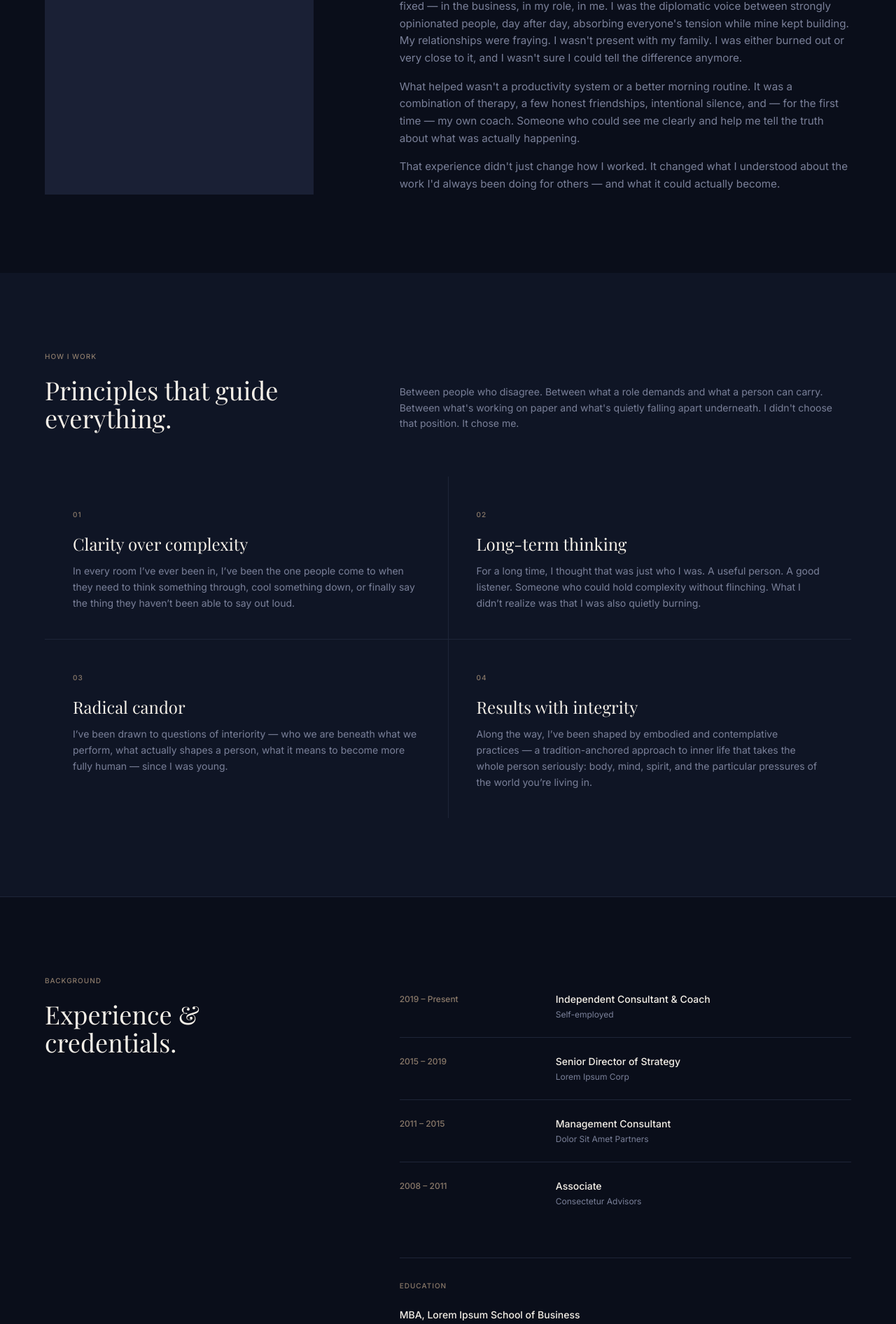
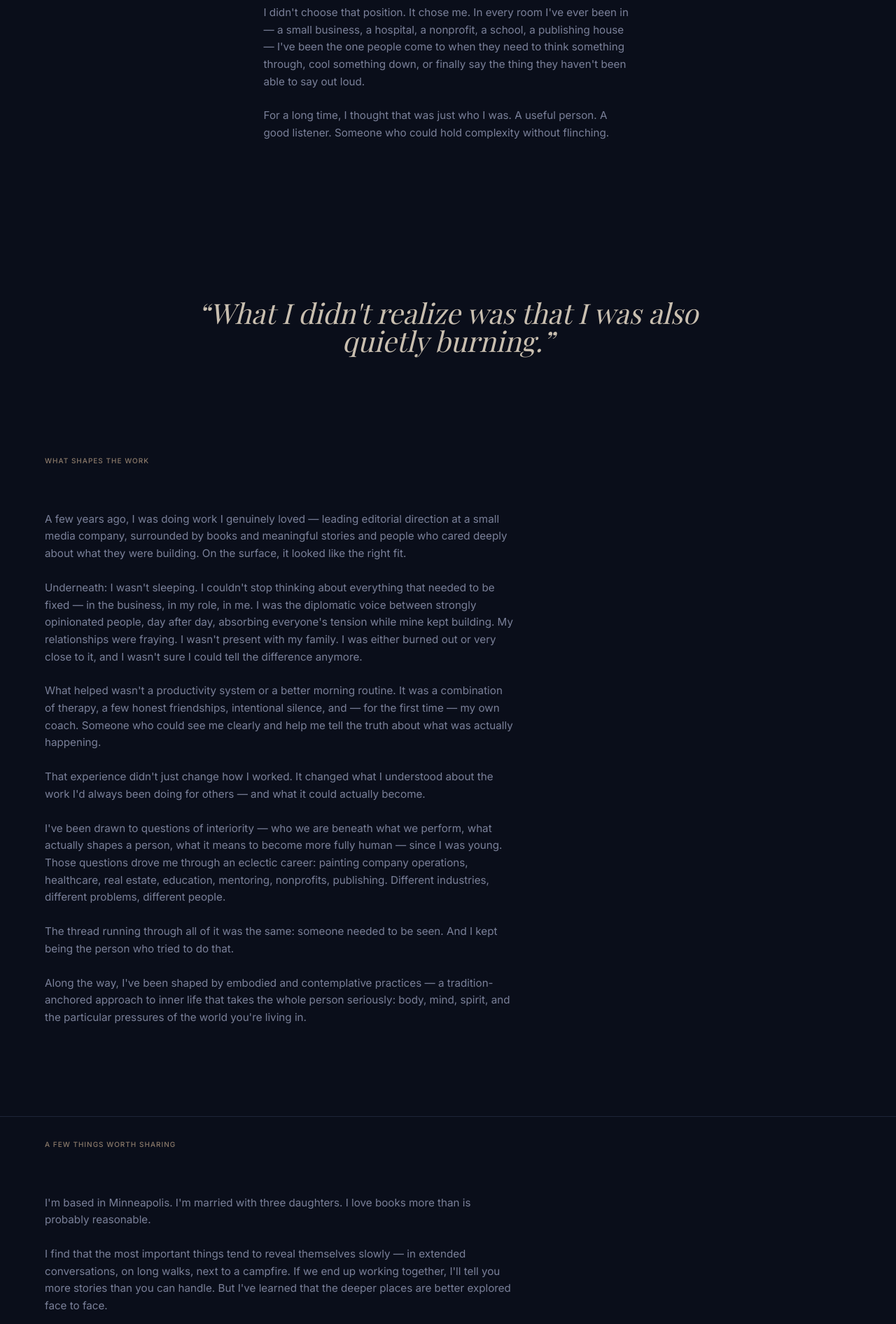
Before and after one commit to jskroening-afk/my-site, a Next.js app: page /about in a window 1280 px wide. Shown: the part 790-2682 px from the top of the page at 70% size. Built offline with nearby package versions, Linux system fonts and the light colour scheme; a web font is replaced by a local one.

Commit message:
about page v2

```diff
--- a/app/(site)/about/page.tsx
+++ b/app/(site)/about/page.tsx
@@ -7,221 +7,147 @@ export const metadata: Metadata = {
     '1:1 coaching for founders and leaders in seasons of tension, transition, and lonely decision-making.',
 }
 
-const values = [
-  {
-    title: 'Clarity over complexity',
-    desc: 'In every room I\u2019ve ever been in, I\u2019ve been the one people come to when they need to think something through, cool something down, or finally say the thing they haven\u2019t been able to say out loud.',
-  },
-  {
-    title: 'Long-term thinking',
-    desc: 'For a long time, I thought that was just who I was. A useful person. A good listener. Someone who could hold complexity without flinching. What I didn\u2019t realize was that I was also quietly burning.',
-  },
-  {
-    title: 'Radical candor',
-    desc: 'I\u2019ve been drawn to questions of interiority \u2014 who we are beneath what we perform, what actually shapes a person, what it means to become more fully human \u2014 since I was young.',
-  },
-  {
-    title: 'Results with integrity',
-    desc: 'Along the way, I\u2019ve been shaped by embodied and contemplative practices \u2014 a tradition-anchored approach to inner life that takes the whole person seriously: body, mind, spirit, and the particular pressures of the world you\u2019re living in.',
-  },
-]
-
-const experience = [
-  {
-    year: '2019 – Present',
-    role: 'Independent Consultant & Coach',
-    org: 'Self-employed',
-  },
-  {
-    year: '2015 – 2019',
-    role: 'Senior Director of Strategy',
-    org: 'Lorem Ipsum Corp',
-  },
-  {
-    year: '2011 – 2015',
-    role: 'Management Consultant',
-    org: 'Dolor Sit Amet Partners',
-  },
-  {
-    year: '2008 – 2011',
-    role: 'Associate',
-    org: 'Consectetur Advisors',
-  },
-]
-
 export default function AboutPage() {
   return (
     <>
-      {/* ── Hero ── */}
-      <section className="px-6 lg:px-8 pt-40 pb-20 lg:pt-48 lg:pb-28">
+      {/* ── Section 1: Hero ── */}
+      <section className="px-6 lg:px-8 pt-40 pb-20 lg:pt-48 lg:pb-24">
         <div className="max-w-6xl mx-auto">
-          <p className="text-[10px] uppercase tracking-widest text-[#8B7A6A] font-medium mb-7">
-            About
-          </p>
-          <h1 className="font-serif text-5xl md:text-6xl lg:text-[4rem] font-normal leading-[1.1] text-[#f5f0e8] max-w-3xl">
-            I&apos;ve spent my whole life in the in-between.
+          <h1 className="font-serif text-5xl md:text-6xl lg:text-[4rem] font-normal leading-[1.1] text-[#f5f0e8] max-w-4xl mb-8">
+            You already know something is off. You just haven&apos;t had the space to say it out loud.
           </h1>
+          <p className="text-base text-[#7a8099]">That&apos;s usually where this work begins.</p>
         </div>
       </section>
 
-      {/* ── Bio ── */}
+      {/* ── Section 2: Narrow prose ── */}
       <section className="px-6 lg:px-8 py-20 lg:py-28 border-t border-[#1e2538]">
-        <div className="max-w-6xl mx-auto">
-          <div className="grid grid-cols-1 lg:grid-cols-12 gap-16 items-start">
-            {/* Image */}
-            <div className="lg:col-span-5">
-              <div className="aspect-[4/5] bg-[#1a2035] w-full max-w-sm" />
-            </div>
-            {/* Text */}
-            <div className="lg:col-span-7 lg:pt-4">
-              <h2 className="font-serif text-3xl lg:text-4xl font-normal text-[#f5f0e8] mb-7 leading-tight">
-                The thing I almost missed
-              </h2>
-              <div className="space-y-4 text-[#7a8099] leading-relaxed text-[0.95rem]">
+        <div className="max-w-[55ch] mx-auto space-y-6 text-[#7a8099] leading-relaxed text-[0.95rem]">
+          <p>I&apos;ve spent my whole life in the in-between.</p>
           <p>
-                  A few years ago, I was doing work I genuinely loved &mdash; leading editorial
-                  direction at a small media company, surrounded by books and meaningful stories
-                  and people who cared deeply about what they were building. On the surface, it
-                  looked like the right fit.
+            Between people who disagree. Between what a role demands and what a person can carry.
+            Between what&apos;s working on paper and what&apos;s quietly falling apart underneath.
           </p>
           <p>
-                  Underneath: I wasn&apos;t sleeping. I couldn&apos;t stop thinking about everything that
-                  needed to be fixed &mdash; in the business, in my role, in me. I was the diplomatic
-                  voice between strongly opinionated people, day after day, absorbing
-                  everyone&apos;s tension while mine kept building. My relationships were fraying.
-                  I wasn&apos;t present with my family. I was either burned out or very close to it,
-                  and I wasn&apos;t sure I could tell the difference anymore.
+            I didn&apos;t choose that position. It chose me. In every room I&apos;ve ever been in &mdash; a
+            small business, a hospital, a nonprofit, a school, a publishing house &mdash; I&apos;ve been
+            the one people come to when they need to think something through, cool something down,
+            or finally say the thing they haven&apos;t been able to say out loud.
+          </p>
+          <p>
+            For a long time, I thought that was just who I was. A useful person. A good listener.
+            Someone who could hold complexity without flinching.
+          </p>
+        </div>
+      </section>
+
+      {/* ── Section 3: Pull quote ── */}
+      <section className="px-6 lg:px-8 py-20 lg:py-28">
+        <div className="max-w-3xl mx-auto text-center">
+          <p className="font-serif text-3xl md:text-4xl lg:text-[2.5rem] font-normal italic leading-snug text-[#c9bfb0]">
+            &ldquo;What I didn&apos;t realize was that I was also quietly burning.&rdquo;
+          </p>
+        </div>
+      </section>
+
+      {/* ── Section 4: Label ── */}
+      <section className="px-6 lg:px-8 pt-8 pb-4">
+        <div className="max-w-6xl mx-auto">
+          <p className="text-[10px] uppercase tracking-widest text-[#8B7A6A] font-medium">
+            What shapes the work
+          </p>
+        </div>
+      </section>
+
+      {/* ── Section 5: Body prose ── */}
+      <section className="px-6 lg:px-8 pt-12 pb-24 lg:pb-32">
+        <div className="max-w-6xl mx-auto">
+          <div className="max-w-2xl space-y-6 text-[#7a8099] leading-relaxed text-[0.95rem]">
+            <p>
+              A few years ago, I was doing work I genuinely loved &mdash; leading editorial direction
+              at a small media company, surrounded by books and meaningful stories and people who
+              cared deeply about what they were building. On the surface, it looked like the right fit.
+            </p>
+            <p>
+              Underneath: I wasn&apos;t sleeping. I couldn&apos;t stop thinking about everything that needed
+              to be fixed &mdash; in the business, in my role, in me. I was the diplomatic voice between
+              strongly opinionated people, day after day, absorbing everyone&apos;s tension while mine
+              kept building. My relationships were fraying. I wasn&apos;t present with my family. I was
+              either burned out or very close to it, and I wasn&apos;t sure I could tell the difference
+              anymore.
             </p>
             <p>
               What helped wasn&apos;t a productivity system or a better morning routine. It was a
-                  combination of therapy, a few honest friendships, intentional silence, and &mdash;
-                  for the first time &mdash; my own coach. Someone who could see me clearly and help
-                  me tell the truth about what was actually happening.
+              combination of therapy, a few honest friendships, intentional silence, and &mdash; for the
+              first time &mdash; my own coach. Someone who could see me clearly and help me tell the
+              truth about what was actually happening.
             </p>
             <p>
-                  That experience didn&apos;t just change how I worked. It changed what I understood
-                  about the work I&apos;d always been doing for others &mdash; and what it could actually
-                  become.
+              That experience didn&apos;t just change how I worked. It changed what I understood about
+              the work I&apos;d always been doing for others &mdash; and what it could actually become.
             </p>
-              </div>
-            </div>
+            <p>
+              I&apos;ve been drawn to questions of interiority &mdash; who we are beneath what we perform,
+              what actually shapes a person, what it means to become more fully human &mdash; since I
+              was young. Those questions drove me through an eclectic career: painting company
+              operations, healthcare, real estate, education, mentoring, nonprofits, publishing.
+              Different industries, different problems, different people.
+            </p>
+            <p>
+              The thread running through all of it was the same: someone needed to be seen. And I
+              kept being the person who tried to do that.
+            </p>
+            <p>
+              Along the way, I&apos;ve been shaped by embodied and contemplative practices &mdash; a
+              tradition-anchored approach to inner life that takes the whole person seriously: body,
+              mind, spirit, and the particular pressures of the world you&apos;re living in.
+            </p>
           </div>
         </div>
       </section>
 
-      {/* ── Values ── */}
-      <section className="px-6 lg:px-8 py-20 lg:py-28 bg-[#0f1525]">
+      {/* ── Section 6: Label ── */}
+      <section className="px-6 lg:px-8 pt-8 pb-4 border-t border-[#1e2538]">
         <div className="max-w-6xl mx-auto">
-          <div className="grid grid-cols-1 md:grid-cols-12 gap-10 lg:gap-16 mb-16">
-            <div className="md:col-span-4">
-              <p className="text-[10px] uppercase tracking-widest text-[#8B7A6A] font-medium mb-5">
-                How I Work
-              </p>
-              <h2 className="font-serif text-3xl lg:text-4xl font-normal text-[#f5f0e8] leading-tight">
-                Principles that guide everything.
-              </h2>
-            </div>
-            <div className="md:col-span-7 md:col-start-6 flex items-end">
-              <p className="text-sm text-[#7a8099] leading-relaxed">
-                Between people who disagree. Between what a role demands and what a person can
-                carry. Between what&apos;s working on paper and what&apos;s quietly falling apart
-                underneath. I didn&apos;t choose that position. It chose me.
+          <p className="text-[10px] uppercase tracking-widest text-[#8B7A6A] font-medium">
+            A few things worth sharing
           </p>
         </div>
-          </div>
+      </section>
 
-          <div className="grid grid-cols-1 md:grid-cols-2 gap-px bg-[#1e2538]">
-            {values.map((v, i) => (
-              <div key={i} className="bg-[#0f1525] p-8 lg:p-10">
-                <span className="text-[10px] uppercase tracking-widest text-[#8B7A6A] font-medium">
-                  0{i + 1}
-                </span>
-                <h3 className="font-serif text-xl lg:text-2xl font-normal text-[#f5f0e8] mt-4 mb-3">
-                  {v.title}
-                </h3>
-                <p className="text-sm text-[#7a8099] leading-relaxed">{v.desc}</p>
-              </div>
-            ))}
+      {/* ── Section 7: Personal paragraphs ── */}
+      <section className="px-6 lg:px-8 pt-12 pb-24 lg:pb-32">
+        <div className="max-w-6xl mx-auto">
+          <div className="max-w-2xl space-y-6 text-[#7a8099] leading-relaxed text-[0.95rem]">
+            <p>
+              I&apos;m based in Minneapolis. I&apos;m married with three daughters. I love books more than
+              is probably reasonable.
+            </p>
+            <p>
+              I find that the most important things tend to reveal themselves slowly &mdash; in extended
+              conversations, on long walks, next to a campfire. If we end up working together,
+              I&apos;ll tell you more stories than you can handle. But I&apos;ve learned that the deeper
+              places are better explored face to face.
+            </p>
+            <p>Which is, in a way, the whole point.</p>
           </div>
         </div>
       </section>
 
-      {/* ── Background ── */}
+      {/* ── Section 8: CTA ── */}
       <section className="px-6 lg:px-8 py-20 lg:py-28 border-t border-[#1e2538]">
         <div className="max-w-6xl mx-auto">
-          <div className="grid grid-cols-1 lg:grid-cols-12 gap-16">
-            <div className="lg:col-span-4">
-              <p className="text-[10px] uppercase tracking-widest text-[#8B7A6A] font-medium mb-5">
-                Background
+          <div className="max-w-2xl">
+            <p className="text-[#7a8099] leading-relaxed text-[0.95rem] mb-10">
+              If any of this resonates, the discovery call is a real conversation &mdash; not a sales
+              pitch. Forty-five minutes to see whether the work makes sense for where you are
+              right now.
             </p>
-              <h2 className="font-serif text-3xl lg:text-4xl font-normal text-[#f5f0e8] leading-tight">
-                Experience & credentials.
-              </h2>
-            </div>
-            <div className="lg:col-span-7 lg:col-start-6">
-              <div className="space-y-0">
-                {experience.map((item, i) => (
-                  <div
-                    key={i}
-                    className={`grid grid-cols-3 gap-6 py-6 ${
-                      i < experience.length - 1 ? 'border-b border-[#1e2538]' : ''
-                    }`}
-                  >
-                    <span className="text-xs text-[#8B7A6A] font-medium pt-0.5">{item.year}</span>
-                    <div className="col-span-2">
-                      <p className="text-sm font-medium text-[#f5f0e8]">{item.role}</p>
-                      <p className="text-xs text-[#7a8099] mt-1">{item.org}</p>
-                    </div>
-                  </div>
-                ))}
-              </div>
-
-              {/* Education */}
-              <div className="mt-12 pt-8 border-t border-[#1e2538]">
-                <p className="text-[10px] uppercase tracking-widest text-[#8B7A6A] font-medium mb-6">
-                  Education
-                </p>
-                <div className="space-y-4">
-                  <div>
-                    <p className="text-sm font-medium text-[#f5f0e8]">MBA, Lorem Ipsum School of Business</p>
-                    <p className="text-xs text-[#7a8099] mt-0.5">Dolor Sit University · 2008</p>
-                  </div>
-                  <div>
-                    <p className="text-sm font-medium text-[#f5f0e8]">BA in Economics & Philosophy</p>
-                    <p className="text-xs text-[#7a8099] mt-0.5">Consectetur College · 2005</p>
-                  </div>
-                </div>
-              </div>
-            </div>
-          </div>
-        </div>
-      </section>
-
-      {/* ── CTA ── */}
-      <section className="px-6 lg:px-8 py-20 lg:py-28 bg-[#06080f]">
-        <div className="max-w-3xl mx-auto text-center">
-          <p className="text-[10px] uppercase tracking-widest text-[#8B7A6A] font-medium mb-7">
-            Work Together
-          </p>
-          <h2 className="font-serif text-4xl md:text-5xl font-normal text-[#f5f0e8] mb-7 leading-tight">
-            If any of this resonates
-          </h2>
-          <p className="text-[#7a8099] leading-relaxed mb-10 text-sm max-w-lg mx-auto">
-            The discovery call is a real conversation &mdash; not a sales pitch. Forty-five minutes
-            to see whether the work makes sense for where you are right now.
-          </p>
-          <div className="flex flex-col sm:flex-row gap-4 justify-center">
             <Link
-              href="/services/strategic-advisory"
+              href="/services/executive-coaching"
               className="inline-block px-8 py-4 bg-[#f5f0e8] text-[#0a0e1a] text-sm font-medium hover:bg-[#8B7A6A] hover:text-[#f5f0e8] transition-colors"
             >
-              View Services →
-            </Link>
-            <Link
-              href="/writing"
-              className="inline-block px-8 py-4 border border-[#1e2538] text-[#f5f0e8] text-sm font-medium hover:border-[#8B7A6A] hover:text-[#8B7A6A] transition-colors"
-            >
-              Read My Writing
+              Book a discovery call
             </Link>
           </div>
         </div>
```
Lines whose indentation alone changed are shown as unchanged.
